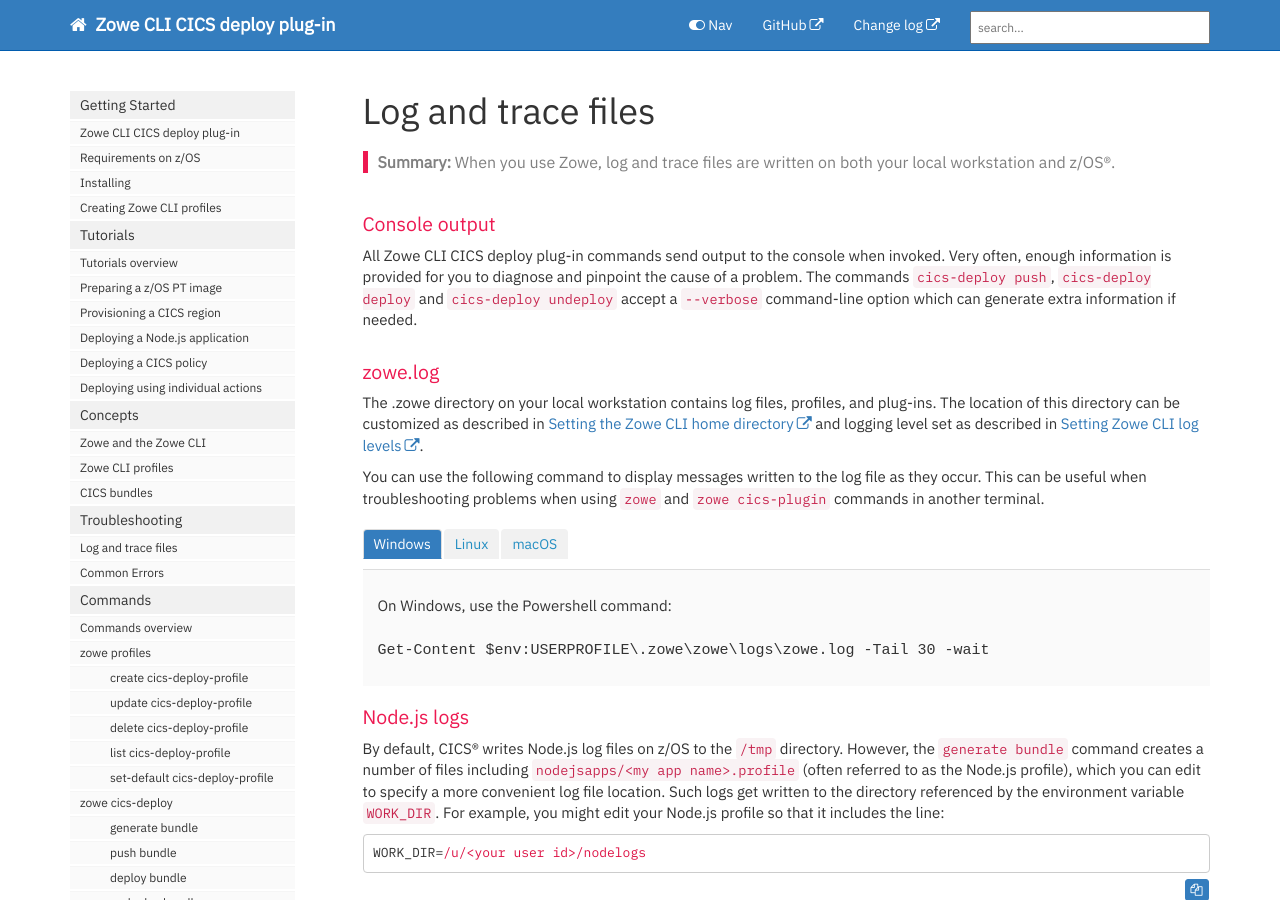
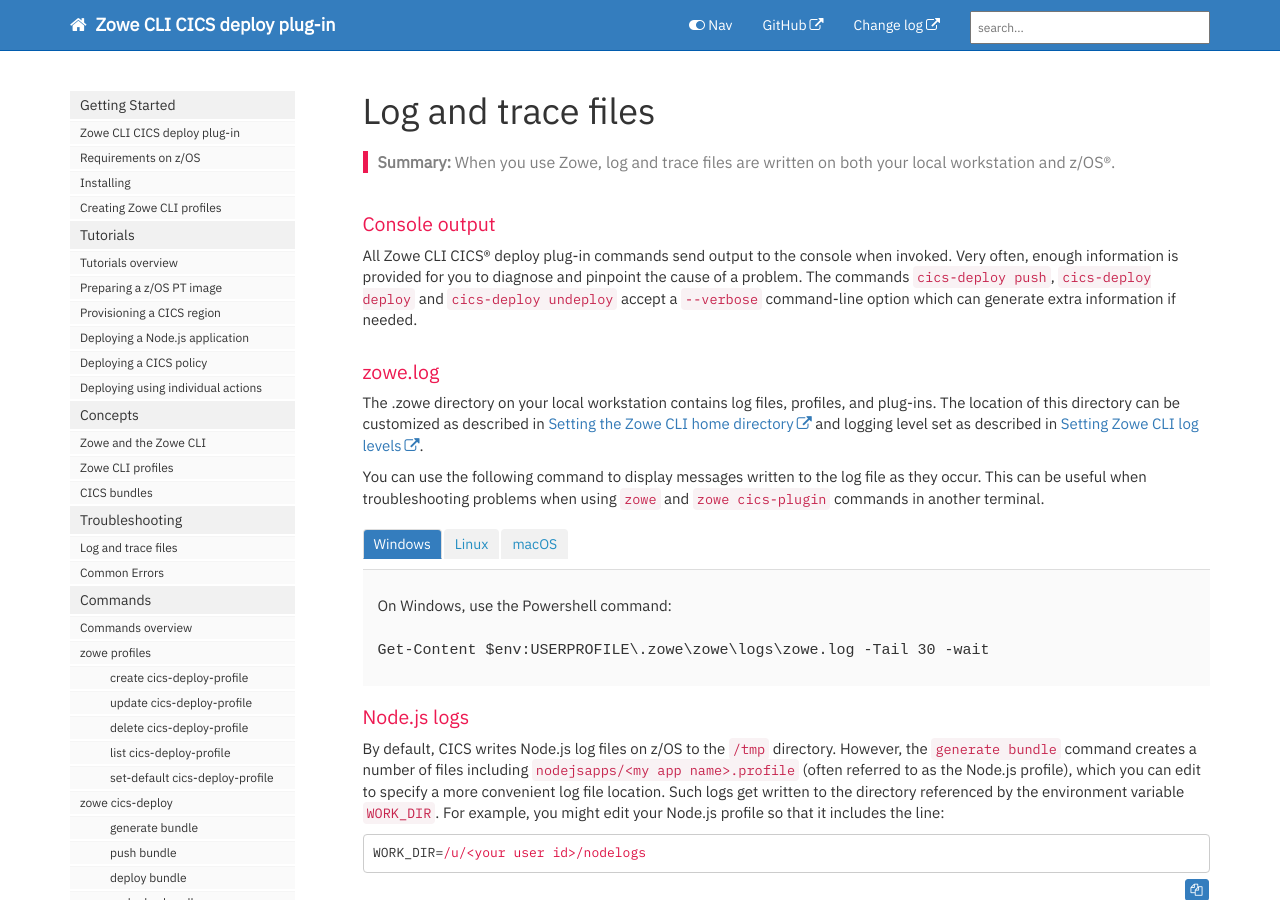
Before and after one commit to IBM/zowe-cli-cics-deploy-plugin, a Jekyll site: the page built from docs/pages/cdp/cdp-Log-and-trace-files.md, in a window 1280 px wide and 900 px high. Built offline with Jekyll 4.4.1, drawn with Linux system fonts in a browser that asks for light colours; nearby versions of some CDN libraries; comment, search, counter and statistics services are not loaded.

Commit message:
fixing trademarks as per Marks comments
Signed-off-by: Natasha Mckenzie-Kelly <natasha.mckenzie-kelly@ibm.com>

````diff
--- a/docs/pages/cdp/cdp-Log-and-trace-files.md
+++ b/docs/pages/cdp/cdp-Log-and-trace-files.md
@@ -10,7 +10,7 @@ folder: cdp
 
 ### Console output
 
-All Zowe CLI CICS deploy plug-in commands send output to the console when invoked. Very often, enough information is provided for you to diagnose and pinpoint the cause of a problem. The commands `cics-deploy push`, `cics-deploy deploy` and `cics-deploy undeploy` accept a `--verbose` command-line option which can generate extra information if needed.
+All Zowe CLI CICS® deploy plug-in commands send output to the console when invoked. Very often, enough information is provided for you to diagnose and pinpoint the cause of a problem. The commands `cics-deploy push`, `cics-deploy deploy` and `cics-deploy undeploy` accept a `--verbose` command-line option which can generate extra information if needed.
 
 ### zowe.log
 
@@ -39,7 +39,7 @@ You can use the following command to display messages written to the log file as
 
 ### Node.js logs
 
-By default, CICS® writes Node.js log files on z/OS to the `/tmp` directory. However, the `generate bundle` command creates a number of files including `nodejsapps/<my app name>.profile` (often referred to as the Node.js profile), which you can edit to specify a more convenient log file location. Such logs get written to the directory referenced by the environment variable `WORK_DIR`. For example, you might edit your Node.js profile so that it includes the line:
+By default, CICS writes Node.js log files on z/OS to the `/tmp` directory. However, the `generate bundle` command creates a number of files including `nodejsapps/<my app name>.profile` (often referred to as the Node.js profile), which you can edit to specify a more convenient log file location. Such logs get written to the directory referenced by the environment variable `WORK_DIR`. For example, you might edit your Node.js profile so that it includes the line:
 
 ```properties
 WORK_DIR=/u/<your user id>/nodelogs
````
Also changed, not shown: docs/pages/cdp/cdp-Zowe-CLI-CICS-deploy-plug-in.md (+1 -1 lines), README.md.
